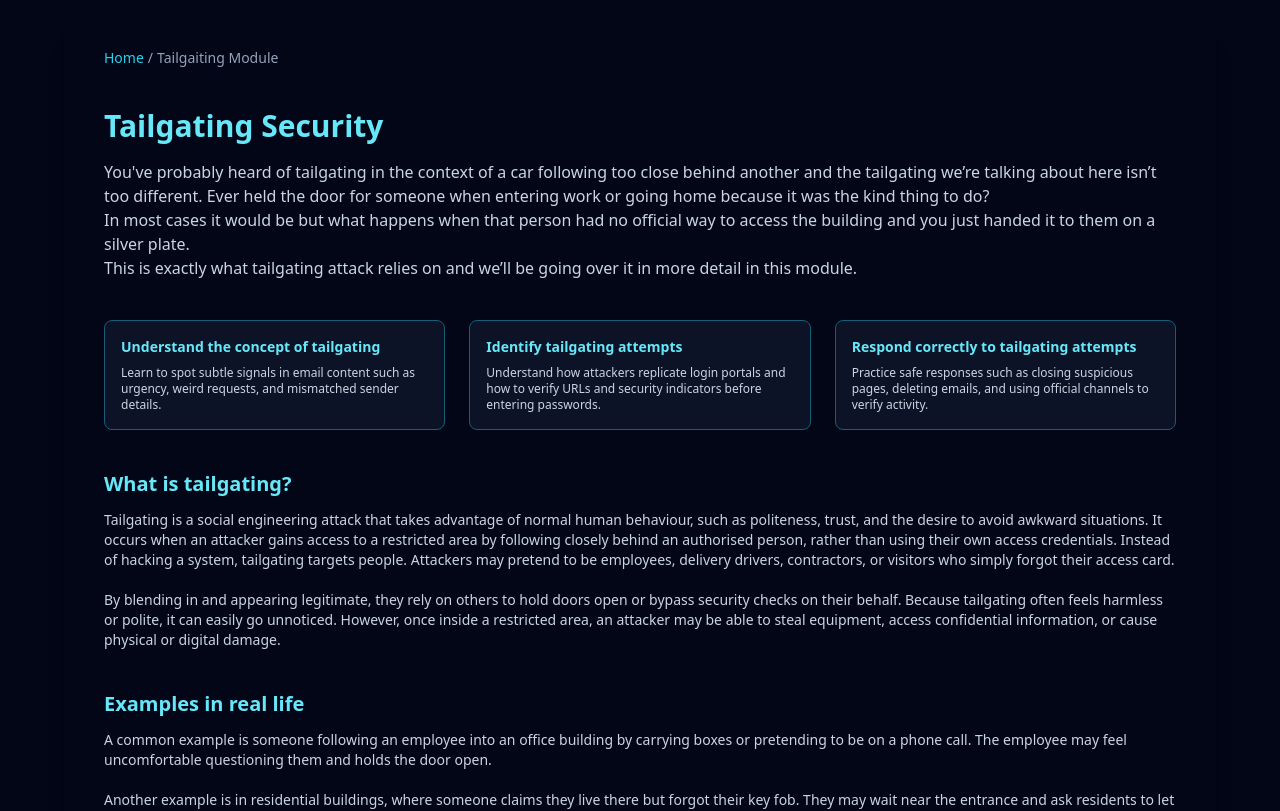
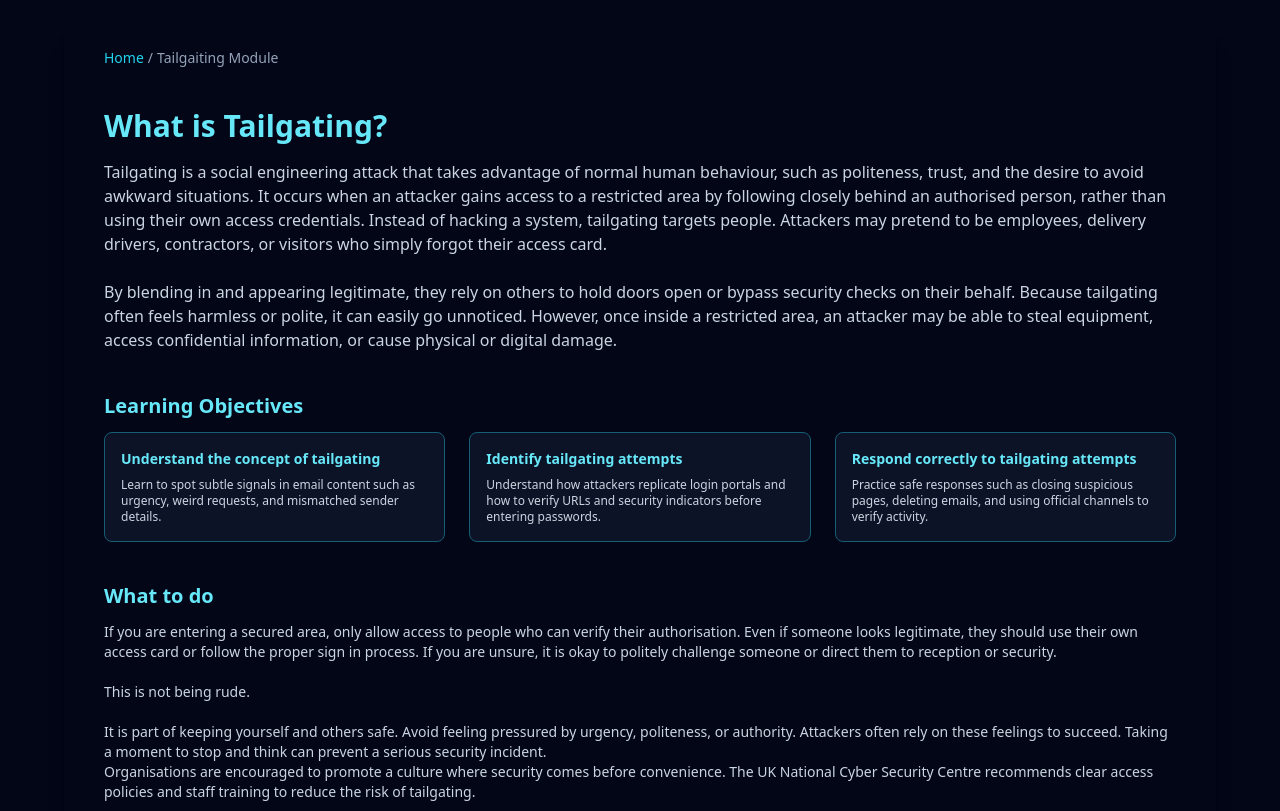
Before and after one commit to Jkqupl/3YP, a React (Vite) app in the folder social-engineering-sim/: page /module/tailgating in a window 1280 px wide. Shown: the top 811 px of the page. Built offline with nearby package versions, Linux system fonts and the light colour scheme.

Commit message:
reduced text in opening pages

```diff
--- a/social-engineering-sim/src/pages/PhishingModule.jsx
+++ b/social-engineering-sim/src/pages/PhishingModule.jsx
@@ -34,10 +34,10 @@ export default function PhishingModule() {
         {/* Intro section */}
         <section className="space-y-4">
           <h1 className="text-3xl font-bold text-cyan-300">
-            Phishing Attacks and Credential Funnels
+            What is Phishing?
           </h1>
           <p className="text-slate-300">
-            Phishing is probably the most well known cyber attack people are
+            {/* Phishing is probably the most well known cyber attack people are
             aware of even if they don’t know the exact definition. If you’ve
             ever got a spam email asking you to click a link or a random email
             asking you to reconfirm an order you don’t remember placing , that
@@ -49,47 +49,7 @@ export default function PhishingModule() {
             and potentially catch you out. Roughly 1 in 10 adults in the UK have
             fallen for phishing scams [1] and over £620 million was lost to
             fraud in the first half of 2025 [2] with phishing being a common way
-            for scammers to deliver these purchasing scams.
-          </p>
-        </section>
-
-        {/* Learning objectives */}
-        <section className="grid md:grid-cols-3 gap-6">
-          <div className="bg-slate-900/80 border border-cyan-800 rounded-lg p-4">
-            <h2 className="text-sm font-semibold text-cyan-300 mb-2">
-              Recognise phishing emails
-            </h2>
-            <p className="text-xs text-slate-300">
-              Learn to spot subtle signals in email content such as urgency,
-              weird requests, and mismatched sender details.
-            </p>
-          </div>
-          <div className="bg-slate-900/80 border border-cyan-800 rounded-lg p-4">
-            <h2 className="text-sm font-semibold text-cyan-300 mb-2">
-              Identify fake login pages
-            </h2>
-            <p className="text-xs text-slate-300">
-              Understand how attackers replicate login portals and how to verify
-              URLs and security indicators before entering passwords.
-            </p>
-          </div>
-          <div className="bg-slate-900/80 border border-cyan-800 rounded-lg p-4">
-            <h2 className="text-sm font-semibold text-cyan-300 mb-2">
-              Respond safely
-            </h2>
-            <p className="text-xs text-slate-300">
-              Practice safe responses such as closing suspicious pages, deleting
-              emails, and using official channels to verify activity.
-            </p>
-          </div>
-        </section>
-
-        {/* Phishing explanation */}
-        <section className="space-y-3">
-          <h2 className="text-xl font-semibold text-cyan-300">
-            What is phishing?
-          </h2>
-          <p className="text-sm text-slate-300">
+            for scammers to deliver these purchasing scams. */}
             Phishing is a type of cyber attack where someone pretends to be a
             trusted organisation or person in order to trick you into giving
             away sensitive information. This usually includes login details,
@@ -112,8 +72,44 @@ export default function PhishingModule() {
           </p>
         </section>
 
+        {/* Learning objectives */}
+        <section className="space-y-3">
+          <h2 className="text-xl font-semibold text-cyan-300">
+            Learning Objectives
+          </h2>
+          <section className="grid md:grid-cols-3 gap-6">
+            <div className="bg-slate-900/80 border border-cyan-800 rounded-lg p-4">
+              <h2 className="text-sm font-semibold text-cyan-300 mb-2">
+                Recognise phishing emails
+              </h2>
+              <p className="text-xs text-slate-300">
+                Learn to spot subtle signals in email content such as urgency,
+                weird requests, and mismatched sender details.
+              </p>
+            </div>
+            <div className="bg-slate-900/80 border border-cyan-800 rounded-lg p-4">
+              <h2 className="text-sm font-semibold text-cyan-300 mb-2">
+                Identify fake login pages
+              </h2>
+              <p className="text-xs text-slate-300">
+                Understand how attackers replicate login portals and how to
+                verify URLs and security indicators before entering passwords.
+              </p>
+            </div>
+            <div className="bg-slate-900/80 border border-cyan-800 rounded-lg p-4">
+              <h2 className="text-sm font-semibold text-cyan-300 mb-2">
+                Respond safely
+              </h2>
+              <p className="text-xs text-slate-300">
+                Practice safe responses such as closing suspicious pages,
+                deleting emails, and using official channels to verify activity.
+              </p>
+            </div>
+          </section>
+        </section>
+
         {/* Phishing examples */}
-        <section className="space-y-3">
+        {/* <section className="space-y-3">
           <h2 className="text-xl font-semibold text-cyan-300">
             Real life examples
           </h2>
@@ -142,7 +138,7 @@ export default function PhishingModule() {
             that millions of phishing related reports are submitted each year in
             the UK alone.
           </p>
-        </section>
+        </section> */}
 
         {/* How to defend yourself */}
         <section className="space-y-3">
@@ -191,11 +187,10 @@ export default function PhishingModule() {
           </h2>
 
           <p className="text-sm text-slate-300">
-            You are an employee using a corporate inbox. You will receive a mix
-            of legitimate and malicious emails, including account confirmations,
-            password resets, invoices, shared documents, and crypto wallet
-            alerts. Your task is to decide whether each email is safe or a
-            phishing attempt, then respond accordingly.
+            You will receive a mix of legitimate and malicious emails, including
+            account confirmations, password resets, invoices, shared documents,
+            and crypto wallet alerts. Your task is to decide whether each email
+            is safe or a phishing attempt
           </p>
 
           <ul className="text-sm text-slate-300 list-disc list-inside space-y-1">
--- a/social-engineering-sim/src/pages/PretextingModule.jsx
+++ b/social-engineering-sim/src/pages/PretextingModule.jsx
@@ -37,7 +37,7 @@ export default function PretextingModule() {
               <div className="space-y-4">
                 <h1 className="text-3xl font-bold text-cyan-300">Pretexting</h1>
                 <p className="text-slate-300">
-                  Pretexting is a type of social engineering attack that people
+                  {/* Pretexting is a type of social engineering attack that people
                   often fall for without realising it. Instead of sending a
                   suspicious link, the attacker creates a believable situation
                   and uses it to gain your trust. You may have already
@@ -52,20 +52,45 @@ export default function PretextingModule() {
                   <br />
                   These attacks work because the request often sounds reasonable
                   and fits into everyday situations. When the story feels
-                  normal, people are less likely to question it.
+                  normal, people are less likely to question it. */}
+                  Pretexting is a type of cyber attack where someone invents a
+                  fake story or role in order to trick you into giving them
+                  sensitive information.
+                  <br />
+                  <br />
+                  This can include login details, personal information, security
+                  answers, or access to systems or buildings. Unlike phishing,
+                  which often relies on emails and fake websites, pretexting
+                  usually involves direct interaction. This could be through
+                  phone calls, messages, or face to face conversations.
+                  <br />
+                  <br />
+                  Attackers often sound confident and prepared. They may already
+                  know some basic information about you or your organisation,
+                  which helps make the story feel real. By building trust first,
+                  they lower your guard before making their request.
+                  <br />
+                  <br />
+                  Pretexting works because it targets human behaviour rather
+                  than technology. It relies on trust, authority, and the
+                  natural instinct to be helpful.
                 </p>
               </div>
             </div>
 
             {/* Learning objectives */}
+            <section className="space-y-3">
+              <h2 className="text-xl font-semibold text-cyan-300">
+                Learning objectives
+              </h2>
               <section className="grid md:grid-cols-3 gap-6">
                 <div className="bg-slate-900/80 border border-cyan-800 rounded-lg p-4">
                   <h2 className="text-sm font-semibold text-cyan-300 mb-2">
                     Understand what pretexting is
                   </h2>
                   <p className="text-xs text-slate-300">
-                  Learn how attackers use believable stories to get information
-                  or access without needing to hack anything.
+                    Learn how attackers use believable stories to get
+                    information or access without needing to hack anything.
                   </p>
                 </div>
                 <div className="bg-slate-900/80 border border-cyan-800 rounded-lg p-4">
@@ -87,39 +112,16 @@ export default function PretextingModule() {
                   </p>
                 </div>
               </section>
+            </section>
 
             {/* Concept explanation */}
             <section className="space-y-3">
-              <h2 className="text-xl font-semibold text-cyan-300">
-                What is pretexting?
-              </h2>
-              <p className="text-sm text-slate-300">
-                Pretexting is a type of cyber attack where someone invents a
-                fake story or role in order to trick you into giving them
-                sensitive information.
-                <br />
-                <br />
-                This can include login details, personal information, security
-                answers, or access to systems or buildings. Unlike phishing,
-                which often relies on emails and fake websites, pretexting
-                usually involves direct interaction. This could be through phone
-                calls, messages, or face to face conversations.
-                <br />
-                <br />
-                Attackers often sound confident and prepared. They may already
-                know some basic information about you or your organisation,
-                which helps make the story feel real. By building trust first,
-                they lower your guard before making their request.
-                <br />
-                <br />
-                Pretexting works because it targets human behaviour rather than
-                technology. It relies on trust, authority, and the natural
-                instinct to be helpful.
-              </p>
+              <h2 className="text-xl font-semibold text-cyan-300"></h2>
+              <p className="text-sm text-slate-300"></p>
             </section>
 
             {/* Examples */}
-            <section className="space-y-3">
+            {/* <section className="space-y-3">
               <h2 className="text-xl font-semibold text-cyan-300">
                 Examples in real life
               </h2>
@@ -146,7 +148,7 @@ export default function PretextingModule() {
                 engineering attacks like pretexting are common because they are
                 simple to carry out and highly effective.
               </p>
-            </section>
+            </section> */}
 
             {/* What to do */}
             <section className="space-y-3">
--- a/social-engineering-sim/src/pages/TailgatingModule.jsx
+++ b/social-engineering-sim/src/pages/TailgatingModule.jsx
@@ -31,10 +31,10 @@ export default function TailgatingModule() {
             <div className="flex items-start justify-between gap-6">
               <div className="space-y-4">
                 <h1 className="text-3xl font-bold text-cyan-300">
-                  Tailgating Security
+                  What is Tailgating?
                 </h1>
                 <p className="text-slate-300">
-                  You've probably heard of tailgating in the context of a car
+                  {/* You've probably heard of tailgating in the context of a car
                   following too close behind another and the tailgating we’re
                   talking about here isn’t too different. Ever held the door for
                   someone when entering work or going home because it was the
@@ -45,20 +45,41 @@ export default function TailgatingModule() {
                   it to them on a silver plate.
                   <br />
                   This is exactly what tailgating attack relies on and we’ll be
-                  going over it in more detail in this module.
+                  going over it in more detail in this module. */}
+                  Tailgating is a social engineering attack that takes advantage
+                  of normal human behaviour, such as politeness, trust, and the
+                  desire to avoid awkward situations. It occurs when an attacker
+                  gains access to a restricted area by following closely behind
+                  an authorised person, rather than using their own access
+                  credentials. Instead of hacking a system, tailgating targets
+                  people. Attackers may pretend to be employees, delivery
+                  drivers, contractors, or visitors who simply forgot their
+                  access card.
+                  <br />
+                  <br />
+                  By blending in and appearing legitimate, they rely on others
+                  to hold doors open or bypass security checks on their behalf.
+                  Because tailgating often feels harmless or polite, it can
+                  easily go unnoticed. However, once inside a restricted area,
+                  an attacker may be able to steal equipment, access
+                  confidential information, or cause physical or digital damage.
                 </p>
               </div>
             </div>
 
             {/* Learning objectives */}
+            <section className="space-y-3">
+              <h2 className="text-xl font-semibold text-cyan-300">
+                Learning Objectives
+              </h2>
               <section className="grid md:grid-cols-3 gap-6">
                 <div className="bg-slate-900/80 border border-cyan-800 rounded-lg p-4">
                   <h2 className="text-sm font-semibold text-cyan-300 mb-2">
                     Understand the concept of tailgating
                   </h2>
                   <p className="text-xs text-slate-300">
-                  Learn to spot subtle signals in email content such as urgency,
-                  weird requests, and mismatched sender details.
+                    Learn to spot subtle signals in email content such as
+                    urgency, weird requests, and mismatched sender details.
                   </p>
                 </div>
                 <div className="bg-slate-900/80 border border-cyan-800 rounded-lg p-4">
@@ -67,7 +88,8 @@ export default function TailgatingModule() {
                   </h2>
                   <p className="text-xs text-slate-300">
                     Understand how attackers replicate login portals and how to
-                  verify URLs and security indicators before entering passwords.
+                    verify URLs and security indicators before entering
+                    passwords.
                   </p>
                 </div>
                 <div className="bg-slate-900/80 border border-cyan-800 rounded-lg p-4">
@@ -81,34 +103,10 @@ export default function TailgatingModule() {
                   </p>
                 </div>
               </section>
-
-            {/* Tailgating explanation */}
-            <section className="space-y-3">
-              <h2 className="text-xl font-semibold text-cyan-300">
-                What is tailgating?
-              </h2>
-              <p className="text-sm text-slate-300">
-                Tailgating is a social engineering attack that takes advantage
-                of normal human behaviour, such as politeness, trust, and the
-                desire to avoid awkward situations. It occurs when an attacker
-                gains access to a restricted area by following closely behind an
-                authorised person, rather than using their own access
-                credentials. Instead of hacking a system, tailgating targets
-                people. Attackers may pretend to be employees, delivery drivers,
-                contractors, or visitors who simply forgot their access card.
-                <br />
-                <br />
-                By blending in and appearing legitimate, they rely on others to
-                hold doors open or bypass security checks on their behalf.
-                Because tailgating often feels harmless or polite, it can easily
-                go unnoticed. However, once inside a restricted area, an
-                attacker may be able to steal equipment, access confidential
-                information, or cause physical or digital damage.
-              </p>
             </section>
 
             {/* Tailgating examples */}
-            <section className="space-y-3">
+            {/* <section className="space-y-3">
               <h2 className="text-xl font-semibold text-cyan-300">
                 Examples in real life
               </h2>
@@ -135,7 +133,7 @@ export default function TailgatingModule() {
                 access attacks like tailgating are a common way for attackers to
                 bypass security controls without needing technical skills.
               </p>
-            </section>
+            </section> */}
 
             {/* How to defend yourself */}
             <section className="space-y-3">
```
Lines whose indentation alone changed are shown as unchanged.
